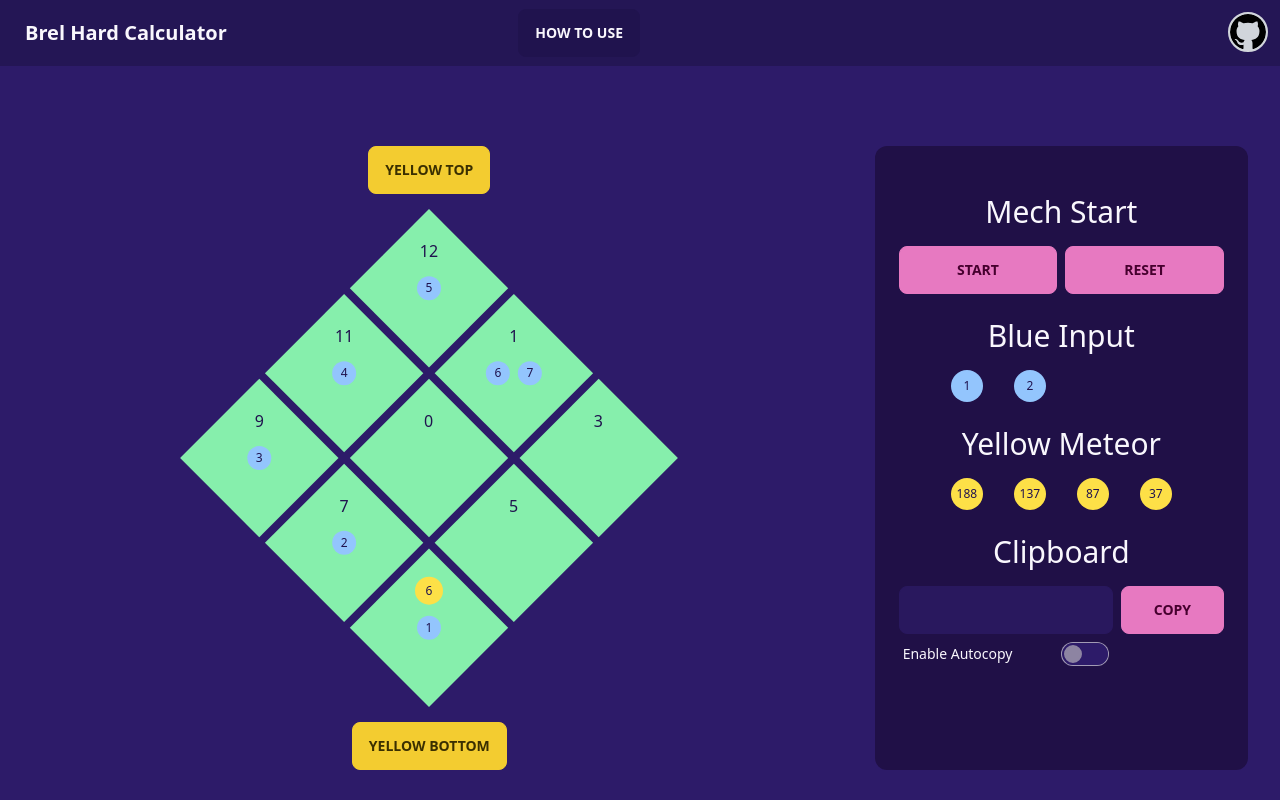
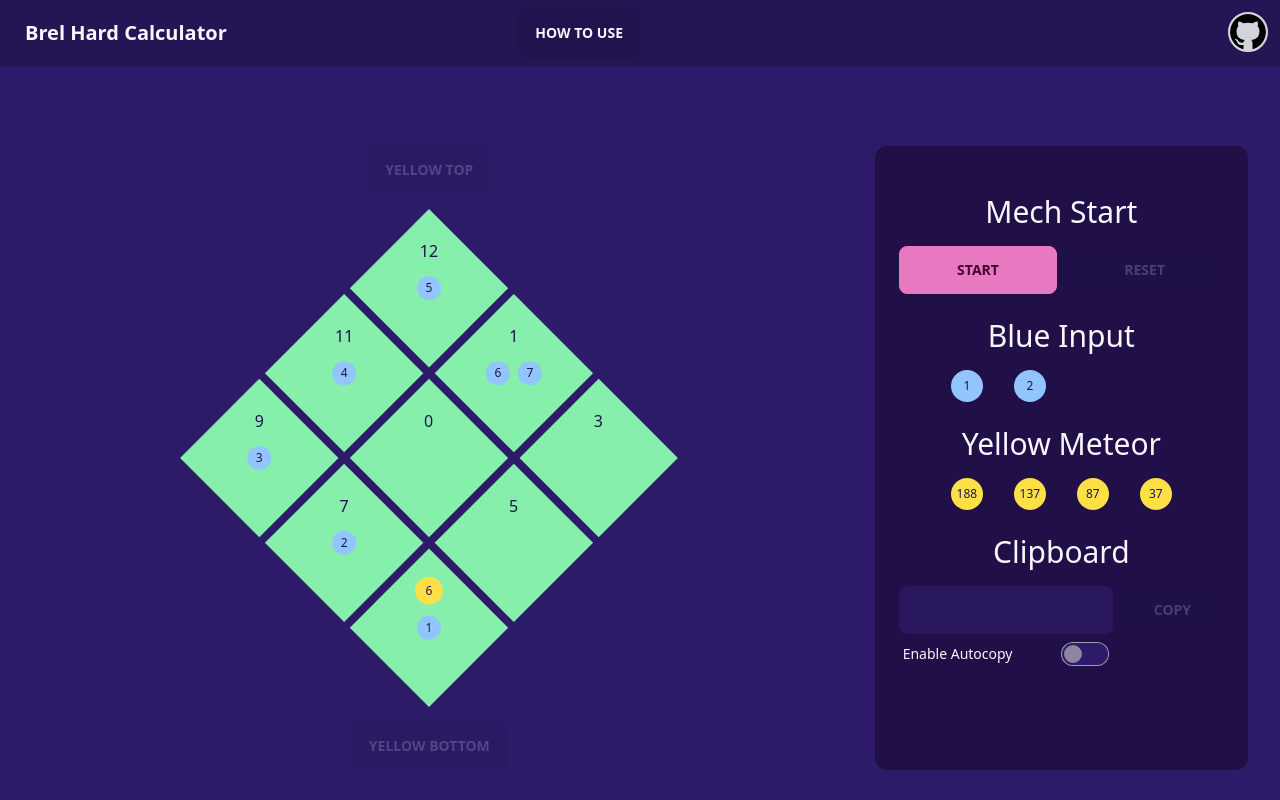
Before and after one commit to coupacoupa/loa-brel-hard-g6, a React (Vite) app: page / in a window 1280 px wide. Built offline with nearby package versions, Linux system fonts and the light colour scheme.

Commit message:
enhance: disabled all buttons when game not started

```diff
--- a/src/components/atoms/button.atom.tsx
+++ b/src/components/atoms/button.atom.tsx
@@ -2,11 +2,16 @@ interface Props {
   text: string;
   onClick: Function;
   type: "btn-primary" | "btn-secondary" | "btn-accent";
+  disabled?: boolean;
 }
 
-export default ({ text, onClick, type }: Props) => {
+export default ({ text, onClick, type, disabled = false }: Props) => {
   return (
-    <button onClick={() => onClick()} className={`${type} btn`}>
+    <button
+      disabled={disabled}
+      onClick={() => onClick()}
+      className={`${type} btn`}
+    >
       {text}
     </button>
   );
--- a/src/components/molecules/tile.molecule.tsx
+++ b/src/components/molecules/tile.molecule.tsx
@@ -12,6 +12,7 @@ interface Props {
 
 export default ({ tile }: Props) => {
   const {
+    game,
     meteor: { blue },
     recommendation,
   } = useGameInteraction();
@@ -49,8 +50,14 @@ export default ({ tile }: Props) => {
 
   return (
     <a
-      className={`flex aspect-square w-28 cursor-pointer select-none flex-col items-center justify-center text-neutral hover:border-2 hover:border-secondary-focus ${getTileColor()}`}
+      className={`flex aspect-square w-28 select-none flex-col items-center justify-center text-neutral ${getTileColor()} ${
+        game.isStarted
+          ? "cursor-pointer hover:border-2 hover:border-secondary-focus"
+          : "cursor-not-allowed"
+      }`}
       onClick={() => {
+        if (!game.isStarted) return;
+
         blue.drop(tile.order);
         tile.health--;
       }}
--- a/src/components/particles/hooks/usePlacement.ts
+++ b/src/components/particles/hooks/usePlacement.ts
@@ -16,7 +16,7 @@ export default () => {
     currentTiles: Tiles;
     nextBlueCount: number;
   }>();
-  const debouncedValue = useDebounce(inputValue, 200);
+  const debouncedValue = useDebounce(inputValue, 100);
 
   const calculatePlacement = (currentTiles: Tiles, nextBlueCount: number) => {
     setInputValue({ nextBlueCount, currentTiles });
--- a/src/components/templates/board.template.tsx
+++ b/src/components/templates/board.template.tsx
@@ -3,13 +3,14 @@ import BoardOrganism from "../organism/board.organism";
 import { useGameInteraction } from "../particles/context/game-interaction.context";
 
 export default () => {
-  const { tiles, meteor } = useGameInteraction();
+  const { game, tiles, meteor } = useGameInteraction();
 
   return (
     <div className="col-span-2 flex h-full w-full grid-rows-3 flex-col items-center justify-center gap-2">
       <ButtonAtom
         text="YELLOW TOP"
         type="btn-accent"
+        disabled={!game.isStarted}
         onClick={() => {
           meteor.yellow.drop(2);
         }}
@@ -20,6 +21,7 @@ export default () => {
       <ButtonAtom
         text="YELLOW BOTTOM"
         type="btn-accent"
+        disabled={!game.isStarted}
         onClick={() => {
           meteor.yellow.drop(6);
         }}
--- a/src/components/templates/controls.template.tsx
+++ b/src/components/templates/controls.template.tsx
@@ -34,6 +34,7 @@ export default () => {
           <ButtonAtom
             text="START"
             type="btn-primary"
+            disabled={game.isStarted}
             onClick={() => {
               game.start();
             }}
@@ -41,6 +42,7 @@ export default () => {
           <ButtonAtom
             text="RESET"
             type="btn-primary"
+            disabled={!game.isStarted}
             onClick={() => {
               game.reset();
             }}
@@ -97,6 +99,7 @@ export default () => {
             <ButtonAtom
               text={isActive ? "Copied" : "Copy"}
               type="btn-primary"
+              disabled={!game.isStarted}
               onClick={() => copyToClipboard()}
             />
           </div>
```
